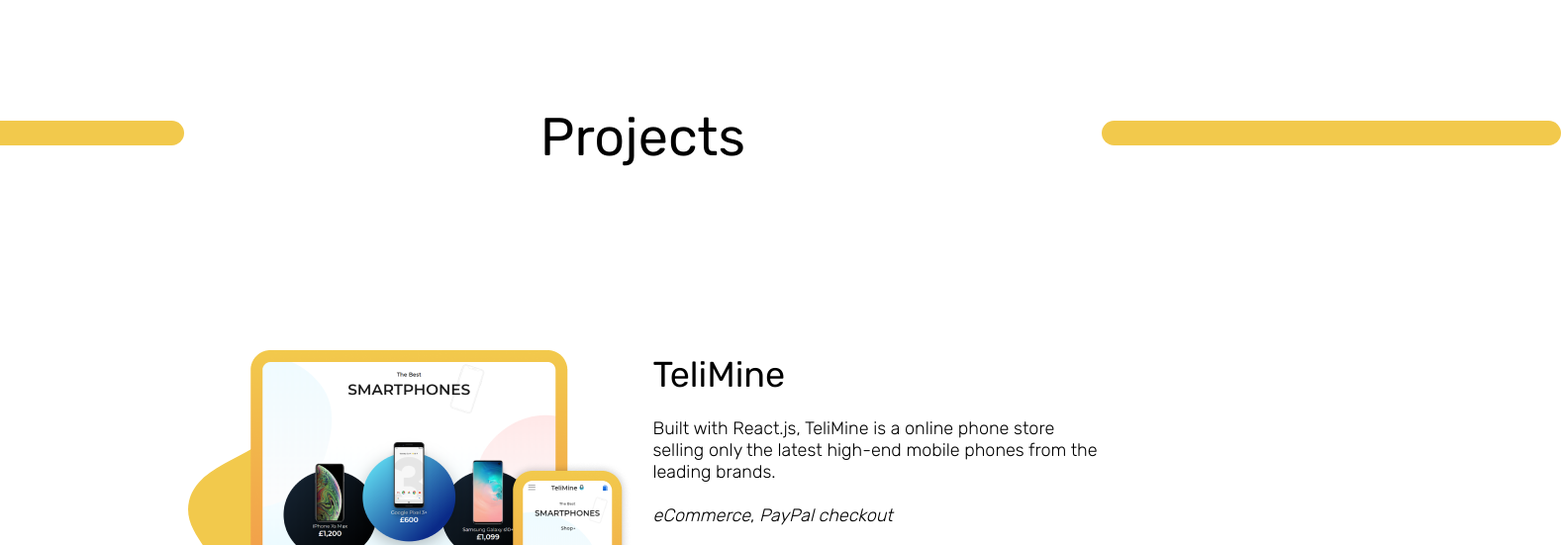
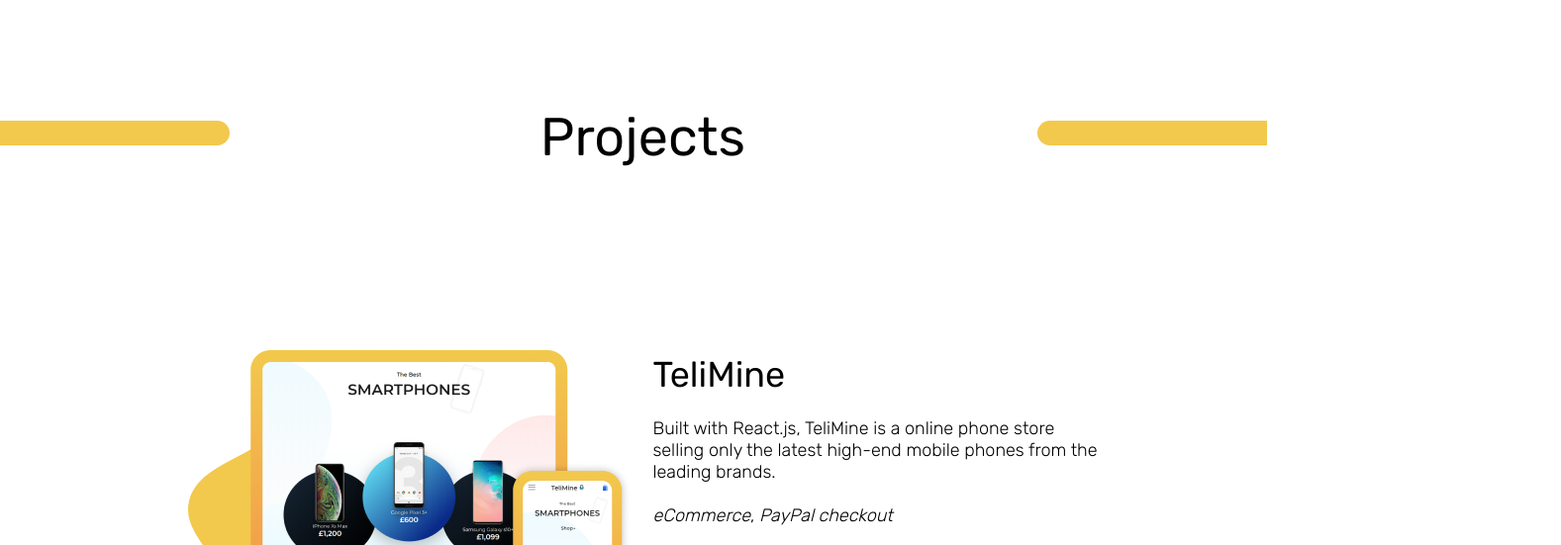
Before and after one commit to AbrahamDN/portfolio, a plain HTML site: page index.html in a window 1280 px wide. Shown: the part 1546-2097 px from the top of the page at 99% size, 1577 px wide, since content can reach past the window. Drawn offline with Linux system fonts and the light colour scheme; files whose address does not match are found by name.

Commit message:
#projects h2 before & after
Updated the positioning & sizes of the h2's before and after elements so it doesn't override the body width.

```diff
--- a/css/style.css
+++ b/css/style.css
@@ -316,7 +316,7 @@ summary::-webkit-details-marker {
 #projects h2:after {
     content: '';
     position: absolute;
-    width: 50%;
+    width: 25%;
     height: 25px;
     background: var(--tertiary-colour);
     border-radius: 40px;
@@ -324,12 +324,14 @@ summary::-webkit-details-marker {
 
 #projects h2:after {
     margin-top: 15px;
-    right: -50%;
+    right: -18%;
+    border-radius: 40px 0 0 40px;
 }
 
 #projects h2:before {
     margin-top: 15px;
-    left: -50%;
+    left: -20%;
+    border-radius: 0 40px 40px 0;
 }
 
 .project {
```
